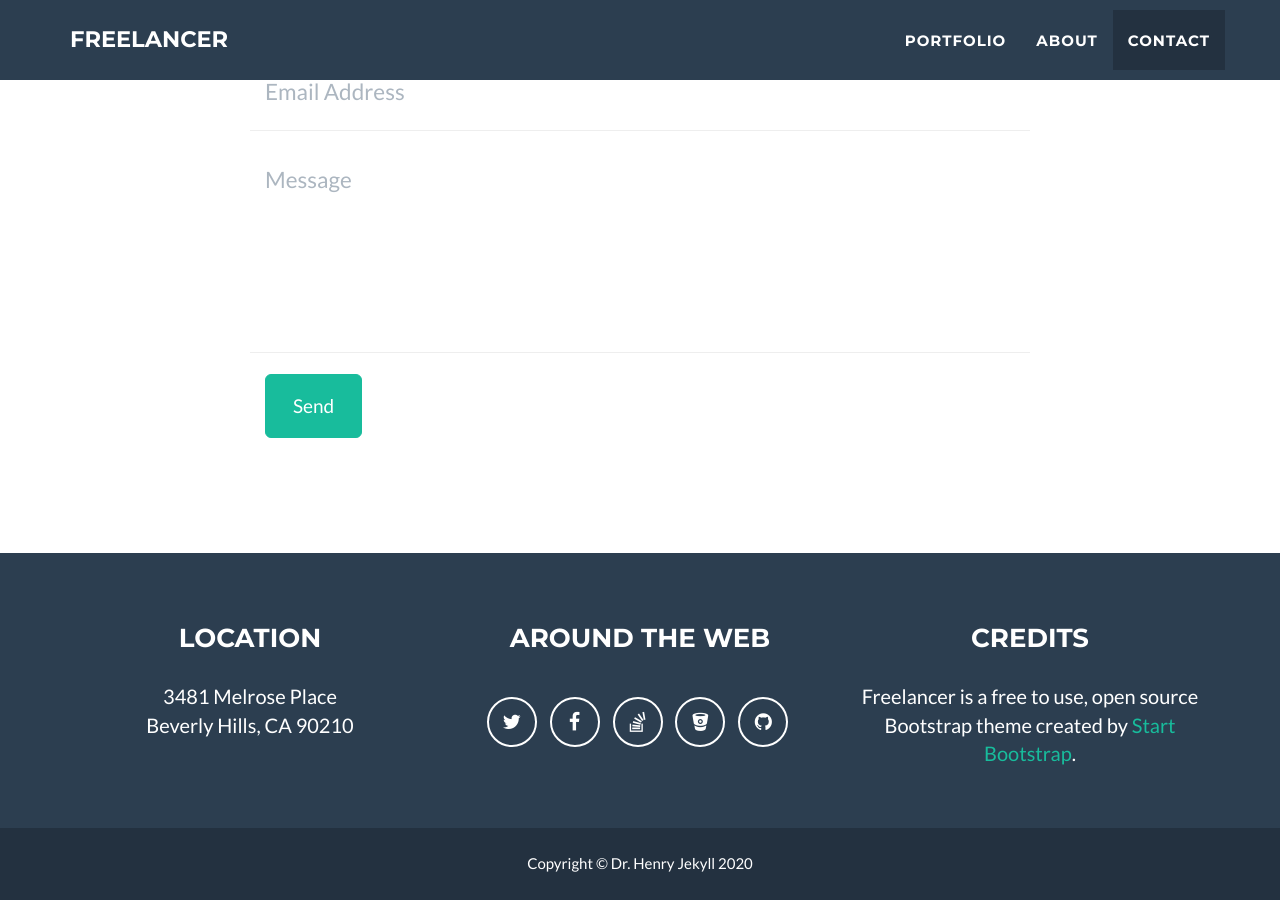
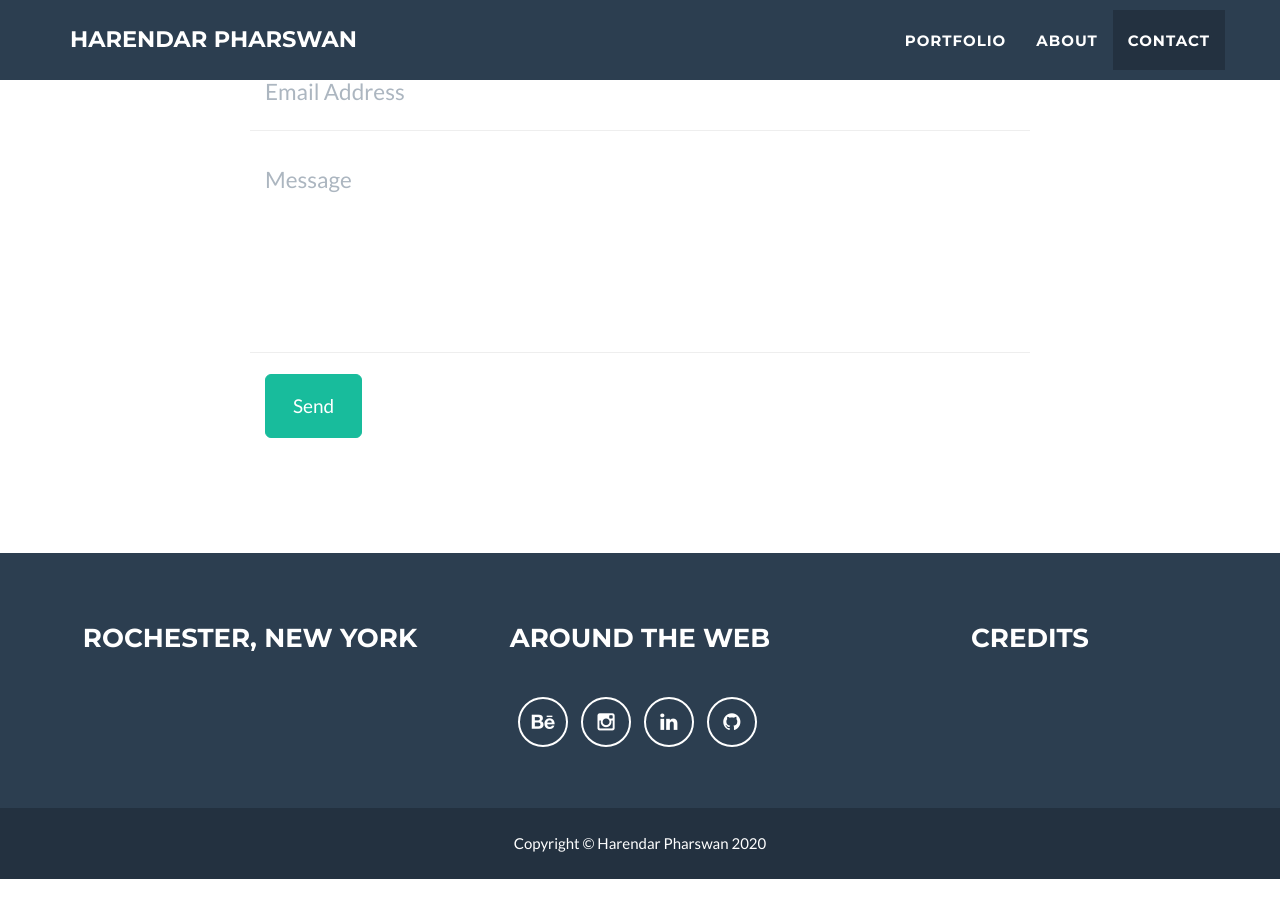
Before and after one commit to harendarpharswan/harendarpharswan.github.io, a Jekyll site: the page built from _posts/2014-07-18-project-1.markdown, in a window 1280 px wide and 900 px high, scrolled down 2836 px. Built offline with Jekyll 4.4.1, drawn with Linux system fonts in a browser that asks for light colours; after the commit the page ends 3715 px from its top, so only the background shows below that; some of the changed text lies outside the part shown.

Commit message:
Updated Config

```diff
--- a/_config.yml
+++ b/_config.yml
@@ -1,11 +1,11 @@
 # Site settings
-title: Freelancer
-email: your-email@domain.com
-url: https://github.com/jeromelachaud/freelancer-theme
-description: "Write an awesome description for your new site here. You can edit this line in _config.yml. It will appear in your document head meta (for Google search results) and in your feed.xml site description."
-keywords: "your keywords, separated by commas"
-skills: "Web Developer - Graphic Artist - User Experience Designer"
-meta_author: LastName FirstName
+title: Harendar Pharswan
+email: harendar.pharswan@gmail.com
+url: https://github.com/harendarpharswan
+description: "harendar pharswan"
+keywords: "haren,harendarpharswan,pharswan,harendar,designer,freelancer,artist,caricatures,design"
+skills: "Web Developer - Graphic Artist - UI/UX Designer"
+meta_author: Harendar Pharswan
 
 # Google webmaster tools
 google_verify:
@@ -25,38 +25,36 @@ disqus_shortname: myshortname
 
 # Color settings (hex-codes without the leading hash-tag)
 color:
-  primary: 18bc9c #80B3FF
+  primary: 18bc9c #000000
   primary-rgb: "24,288,156" #"128,179,255"
   secondary: 2c3e50 #FD6E8A
   secondary-dark: 233140 #A2122F
 
 # Footer settings
 footer:
-  copyright: Dr. Henry Jekyll
-  location: Location
+  copyright: Harendar Pharswan
+  location: Rochester, New York
   social: Around the Web
   credits: Credits
 
 # Social networks usernames (many more available: google-plus, flickr, dribbble, pinterest, instagram, tumblr, linkedin, etc.)
 social:
-  - title: twitter
-    url: http://twitter.com/jekyllrb
-  - title: facebook
-    url:
-  - title: stack-overflow
-    url: http://stackoverflow.com/questions/tagged/jekyll
-  - title: bitbucket
-    url: http://bitbucket.org/jekyll
+  - title: behance
+    url: https://www.behance.net/harenpharswan
+  - title: instagram
+    url: https://www.instagram.com/artofharen/
+  - title: linkedin
+    url: https://www.linkedin.com/in/harendar-pharswan-327298b6/
   - title: github
-    url: http://github.com/jekyll
+    url: https://github.com/harendarpharswan
 
 # Postal address (add as many lines as necessary)
-address:
-  - line: 3481 Melrose Place
-  - line: Beverly Hills, CA 90210
+#address:
+#  - line: w
+#  - line: Beverly Hills, CA 90210
 
 # Credits content
-credits: 'Freelancer is a free to use, open source Bootstrap theme created by <a href="http://startbootstrap.com">Start Bootstrap</a>.'
+#credits: 'Freelancer is a free to use, open source Bootstrap theme created by <a href="http://startbootstrap.com">Start Bootstrap</a>.'
 
 # Build settings
 markdown: kramdown
```
